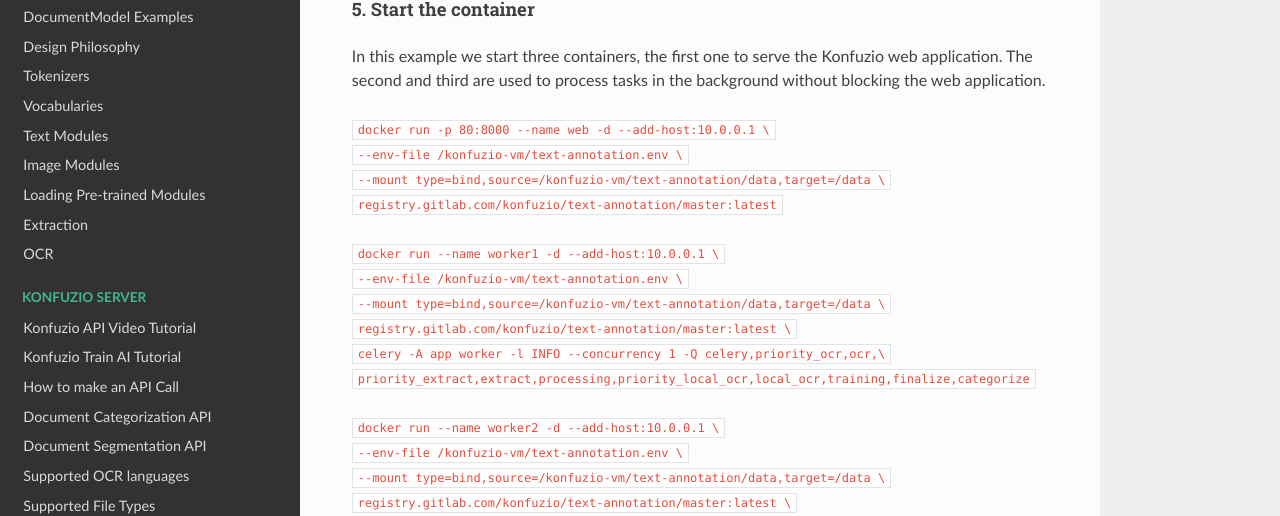
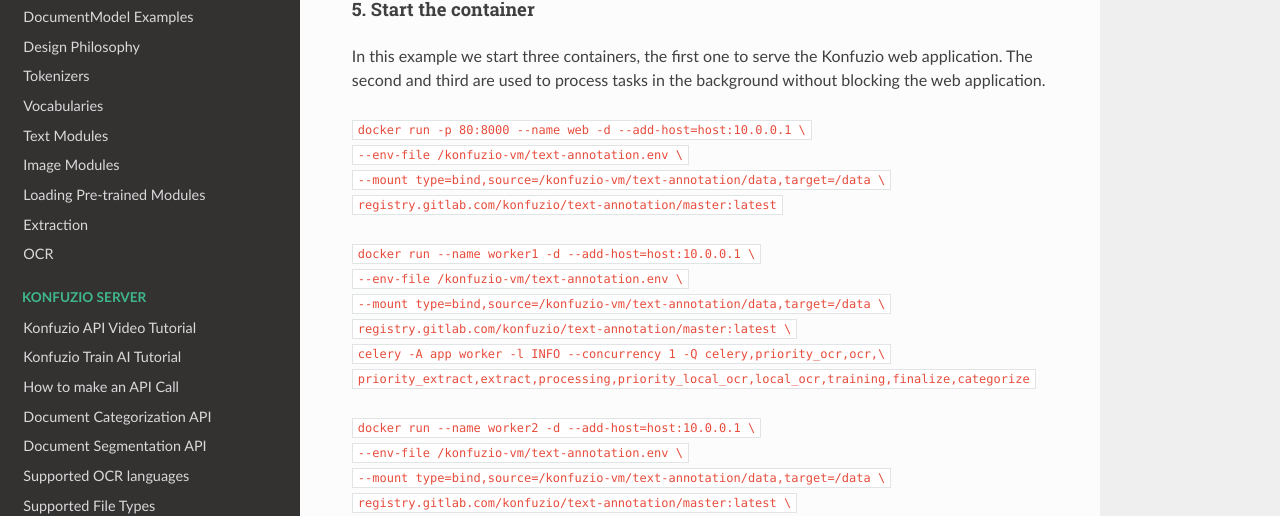
Before and after one commit to konfuzio-ai/konfuzio-sdk, a Sphinx documentation site: the page built from docs/web/on_premises.md, in a window 1280 px wide and 900 px high, scrolled down 6755 px. Shown: the part 137-653 px from the top of the window. Built offline with Sphinx 7.4.7 and the Read the Docs theme 2.0.0, drawn with Linux system fonts in a browser that asks for light colours.

Commit message:
Update on_premises.md

```diff
--- a/docs/web/on_premises.md
+++ b/docs/web/on_premises.md
@@ -279,19 +279,19 @@
 #### 5. Start the container
 In this example we start three containers, the first one to serve the Konfuzio web application. The second and third are used to process tasks in the background without blocking the web application.
 
-`docker run -p 80:8000 --name web -d --add-host:10.0.0.1 \`
+`docker run -p 80:8000 --name web -d --add-host=host:10.0.0.1 \`
 `--env-file /konfuzio-vm/text-annotation.env \`
 `--mount type=bind,source=/konfuzio-vm/text-annotation/data,target=/data \`
 `registry.gitlab.com/konfuzio/text-annotation/master:latest`
 
-`docker run --name worker1 -d --add-host:10.0.0.1 \`
+`docker run --name worker1 -d --add-host=host:10.0.0.1 \`
 `--env-file /konfuzio-vm/text-annotation.env \`
 `--mount type=bind,source=/konfuzio-vm/text-annotation/data,target=/data \`
 `registry.gitlab.com/konfuzio/text-annotation/master:latest \`
 `celery -A app worker -l INFO --concurrency 1 -Q celery,priority_ocr,ocr,\`
 `priority_extract,extract,processing,priority_local_ocr,local_ocr,training,finalize,categorize`
 
-`docker run --name worker2 -d --add-host:10.0.0.1 \`
+`docker run --name worker2 -d --add-host=host:10.0.0.1 \`
 `--env-file /konfuzio-vm/text-annotation.env \`
 `--mount type=bind,source=/konfuzio-vm/text-annotation/data,target=/data \`
 `registry.gitlab.com/konfuzio/text-annotation/master:latest \`
```
